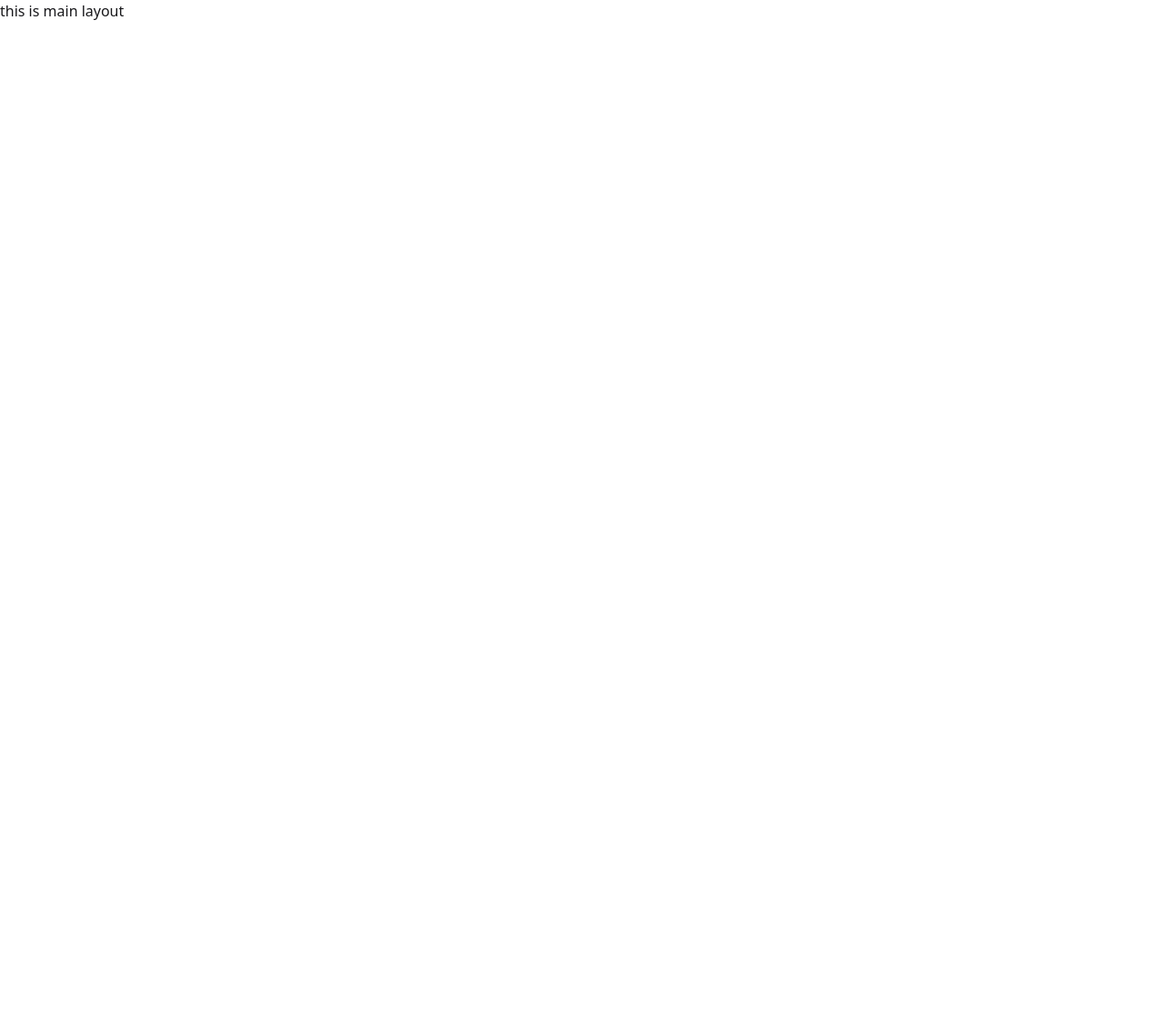
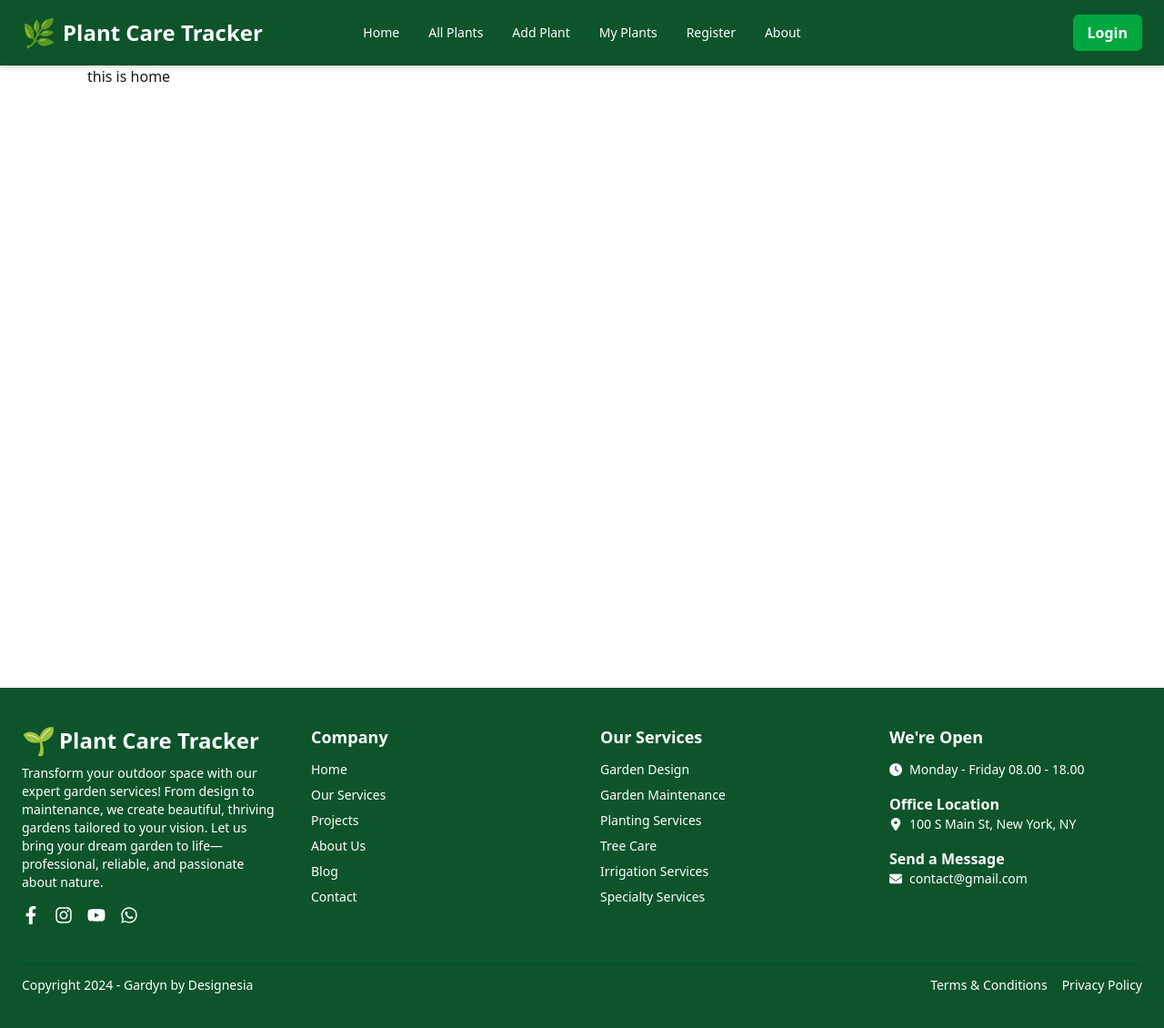
Before and after one commit to itsmahmudul/plant-care-tracker, a React (Vite) app: page / in a window 1280 px wide. Shown: the top 1130 px of the page at 91% size. Before the commit the page ends 800 px from the top, so only its background shows below. Built offline with nearby package versions, Linux system fonts and the light colour scheme.

Commit message:
error page

```diff
--- a/package.json
+++ b/package.json
@@ -11,8 +11,11 @@
   },
   "dependencies": {
     "@tailwindcss/vite": "^4.1.7",
+    "framer-motion": "^12.12.1",
+    "lucide-react": "^0.511.0",
     "react": "^19.1.0",
     "react-dom": "^19.1.0",
+    "react-icons": "^5.5.0",
     "react-router": "^7.6.0",
     "tailwindcss": "^4.1.7"
   },
--- a/src/Components/Pages/Error.jsx
+++ b/src/Components/Pages/Error.jsx
@@ -1,11 +1,63 @@
 import React from 'react';
+import { motion } from 'framer-motion';
+import { Leaf } from 'lucide-react';
+import { Link } from 'react-router';
 
 const Error = () => {
-    return (
-        <div>
-            Error 404
-        </div>
-    );
+  return (
+    <motion.div
+      className="flex flex-col items-center justify-center min-h-screen bg-green-50 text-green-900 px-4"
+      initial={{ opacity: 0 }}
+      animate={{ opacity: 1 }}
+      transition={{ duration: 0.8 }}
+    >
+      <motion.div
+        animate={{ rotate: [0, 10, -10, 10, 0] }}
+        transition={{ repeat: Infinity, duration: 4 }}
+      >
+        <Leaf className="w-16 h-16 text-green-500 mb-4" />
+      </motion.div>
+
+      <motion.h1
+        className="text-6xl font-bold mb-2"
+        initial={{ y: -20, opacity: 0 }}
+        animate={{ y: 0, opacity: 1 }}
+        transition={{ delay: 0.3 }}
+      >
+        404
+      </motion.h1>
+
+      <motion.p
+        className="text-xl mb-4"
+        initial={{ y: 10, opacity: 0 }}
+        animate={{ y: 0, opacity: 1 }}
+        transition={{ delay: 0.5 }}
+      >
+        This plant doesn’t grow here.
+      </motion.p>
+
+      <motion.p
+        className="mb-6 text-center max-w-md"
+        initial={{ opacity: 0 }}
+        animate={{ opacity: 1 }}
+        transition={{ delay: 0.7 }}
+      >
+        The page you're looking for doesn't exist or has been moved. Let's get you back to the garden.
+      </motion.p>
+
+      <motion.div
+        whileHover={{ scale: 1.05 }}
+        whileTap={{ scale: 0.95 }}
+      >
+        <Link
+          to="/"
+          className="bg-green-600 hover:bg-green-700 text-white font-semibold px-6 py-3 rounded-xl shadow-lg transition"
+        >
+          🌿 Back to Home
+        </Link>
+      </motion.div>
+    </motion.div>
+  );
 };
 
 export default Error;
--- a/src/Components/UI/Footer.jsx
+++ b/src/Components/UI/Footer.jsx
@@ -1,11 +1,75 @@
-import React from 'react';
+import { FaFacebookF, FaInstagram, FaYoutube, FaWhatsapp } from "react-icons/fa";
+import { FaLocationDot, FaEnvelope, FaClock } from "react-icons/fa6";
+import { Link } from "react-router";
 
-const Footer = () => {
-    return (
+export default function Footer() {
+  return (
+    <footer className="bg-green-900 text-white px-6 py-10">
+      <div className="max-w-7xl mx-auto grid grid-cols-1 md:grid-cols-4 gap-10">
+        {/* Logo and Description */}
         <div>
-            this is footer
+          <h2 className="text-2xl font-bold mb-2 flex items-center gap-1">
+            <span className="text-3xl">🌱</span> Plant Care Tracker
+          </h2>
+          <p className="text-sm mb-4">
+            Transform your outdoor space with our expert garden services! From design to maintenance, we create beautiful,
+            thriving gardens tailored to your vision. Let us bring your dream garden to life—professional, reliable, and passionate about nature.
+          </p>
+          <div className="flex space-x-4 text-xl">
+            <Link><FaFacebookF size={20} /></Link>
+            <Link><FaInstagram size={20} /></Link>
+            <Link><FaYoutube size={20} /></Link>
+            <Link><FaWhatsapp size={20} /></Link>
+          </div>
         </div>
-    );
-};
 
-export default Footer;
+        {/* Company Links */}
+        <div>
+          <h3 className="font-semibold text-lg mb-3">Company</h3>
+          <ul className="space-y-2 text-sm">
+            <li><a href="#">Home</a></li>
+            <li><a href="#">Our Services</a></li>
+            <li><a href="#">Projects</a></li>
+            <li><a href="#">About Us</a></li>
+            <li><a href="#">Blog</a></li>
+            <li><a href="#">Contact</a></li>
+          </ul>
+        </div>
+
+        {/* Our Services Links */}
+        <div>
+          <h3 className="font-semibold text-lg mb-3">Our Services</h3>
+          <ul className="space-y-2 text-sm">
+            <li><a href="#">Garden Design</a></li>
+            <li><a href="#">Garden Maintenance</a></li>
+            <li><a href="#">Planting Services</a></li>
+            <li><a href="#">Tree Care</a></li>
+            <li><a href="#">Irrigation Services</a></li>
+            <li><a href="#">Specialty Services</a></li>
+          </ul>
+        </div>
+
+        {/* Contact Info */}
+        <div>
+          <h3 className="font-semibold text-lg mb-3">We're Open</h3>
+          <p className="text-sm flex items-center gap-2"><FaClock /> Monday - Friday 08.00 - 18.00</p>
+
+          <h4 className="mt-4 font-semibold">Office Location</h4>
+          <p className="text-sm flex items-center gap-2"><FaLocationDot /> 100 S Main St, New York, NY</p>
+
+          <h4 className="mt-4 font-semibold">Send a Message</h4>
+          <p className="text-sm flex items-center gap-2"><FaEnvelope /> contact@gmail.com</p>
+        </div>
+      </div>
+
+      {/* Bottom Bar */}
+      <div className="border-t border-green-800 mt-10 pt-4 text-sm flex flex-col md:flex-row justify-between items-center">
+        <p>Copyright 2024 - Gardyn by Designesia</p>
+        <div className="flex space-x-4 mt-2 md:mt-0">
+          <Link><p>Terms & Conditions</p></Link>
+          <Link><p>Privacy Policy</p></Link>
+        </div>
+      </div>
+    </footer>
+  );
+}
--- a/src/Components/UI/Navbar.jsx
+++ b/src/Components/UI/Navbar.jsx
@@ -1,10 +1,91 @@
-import React from 'react';
+import React, { useState } from 'react';
+import { Menu, X } from "lucide-react";
+import { Link, NavLink } from 'react-router';
 
 const Navbar = () => {
+    const [isOpen, setIsOpen] = useState(false);
+    const toggleMenu = () => setIsOpen(!isOpen);
+
     return (
-        <div>
-            this is navbar
-        </div>
+        <nav className="bg-green-900 text-white shadow-md px-6 py-4">
+            <div className="max-w-7xl mx-auto flex items-center justify-between relative">
+
+                {/* Logo */}
+                <Link to='/'>
+                    <div className="text-2xl font-bold flex items-center">
+                        <span className="text-3xl mr-2">🌿</span> Plant Care Tracker
+                    </div>
+                </Link>
+
+                {/* Centered Navigation */}
+                <ul className="hidden md:flex space-x-8 text-sm font-medium absolute left-1/2 transform -translate-x-1/2">
+                    <NavLink to='/'>
+                        <li className="hover:text-green-300 transition">Home</li>
+                    </NavLink>
+                    <NavLink to='/'>
+                        <li className="hover:text-green-300 transition">All Plants</li>
+                    </NavLink>
+                    <NavLink to='/'>
+                        <li className="hover:text-green-300 transition">Add Plant</li>
+                    </NavLink>
+                    <NavLink to='/'>
+                        <li className="hover:text-green-300 transition">My Plants</li>
+                    </NavLink>
+                    <NavLink to='/'>
+                        <li className="hover:text-green-300 transition">Register</li>
+                    </NavLink>
+                    <NavLink to='/'>
+                        <li className="hover:text-green-300 transition">About</li>
+                    </NavLink>
+                </ul>
+
+                {/* Right Aligned Login Button */}
+                <div className="hidden md:flex">
+                    <Link>
+                        <button className="bg-green-600 hover:bg-green-700 text-white font-bold px-4 py-2 rounded-md transition cursor-pointer">
+                            Login
+                        </button>
+                    </Link>
+                </div>
+
+                {/* Hamburger Icon for Mobile */}
+                <button
+                    className="md:hidden focus:outline-none cursor-pointer hover:text-green-200"
+                    onClick={toggleMenu}
+                >
+                    {isOpen ? <X size={24} /> : <Menu size={24} />}
+                </button>
+            </div>
+
+            {/* Mobile Menu */}
+            {isOpen && (
+                <div className="md:hidden mt-4 space-y-3 text-sm font-medium">
+                    <ul className="space-y-3">
+                        <NavLink to='/'>
+                            <li className="hover:text-green-300 transition">Home</li>
+                        </NavLink>
+                        <NavLink to='/'>
+                            <li className="hover:text-green-300 transition">All Plants</li>
+                        </NavLink>
+                        <NavLink to='/'>
+                            <li className="hover:text-green-300 transition">Add Plant</li>
+                        </NavLink>
+                        <NavLink to='/'>
+                            <li className="hover:text-green-300 transition">My Plants</li>
+                        </NavLink>
+                        <NavLink to='/'>
+                            <li className="hover:text-green-300 transition">Register</li>
+                        </NavLink>
+                        <NavLink to='/'>
+                            <li className="hover:text-green-300 transition">About</li>
+                        </NavLink>
+                    </ul>
+                    <button className="mt-2 w-full bg-green-600 hover:bg-green-700 text-white px-4 py-2 rounded-md transition">
+                        Login
+                    </button>
+                </div>
+            )}
+        </nav>
     );
 };
 
--- a/src/Layout/MainLayout.jsx
+++ b/src/Layout/MainLayout.jsx
@@ -1,9 +1,18 @@
 import React from 'react';
+import { Outlet } from 'react-router';
+import Footer from '../Components/UI/Footer';
+import Navbar from '../Components/UI/Navbar';
 
 const MainLayout = () => {
     return (
         <div>
-            this is main layout
+            <Navbar></Navbar>
+            <div className='min-h-[calc(100vh-116px)]'>
+                <div className='min-h-screen-2xl mx-auto px-8 md:px-12 lg:px-16 xl:px-24'>
+                    <Outlet />
+                </div>
+            </div>
+            <Footer></Footer>
         </div>
     );
 };
--- a/src/Routs/Routs.jsx
+++ b/src/Routs/Routs.jsx
@@ -10,7 +10,7 @@ const router = createBrowserRouter([
         errorElement:<Error></Error>,
         children:[
             {
-                path: 'home',
+                path: '/',
                 element: <Home></Home>
             }
         ]
```
Also changed, not shown: 1 other file (tests, documents, lock files or other folders).
